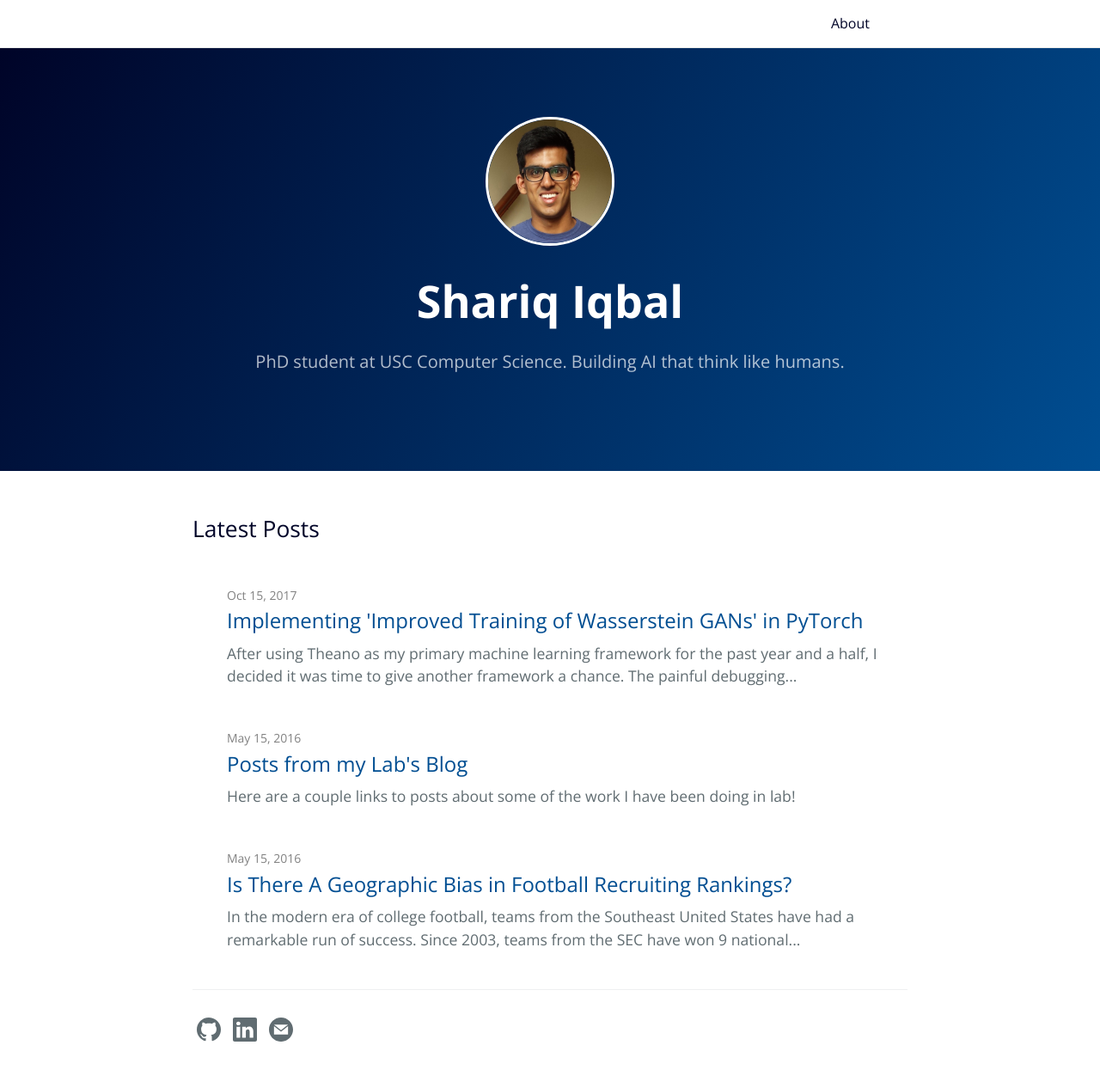
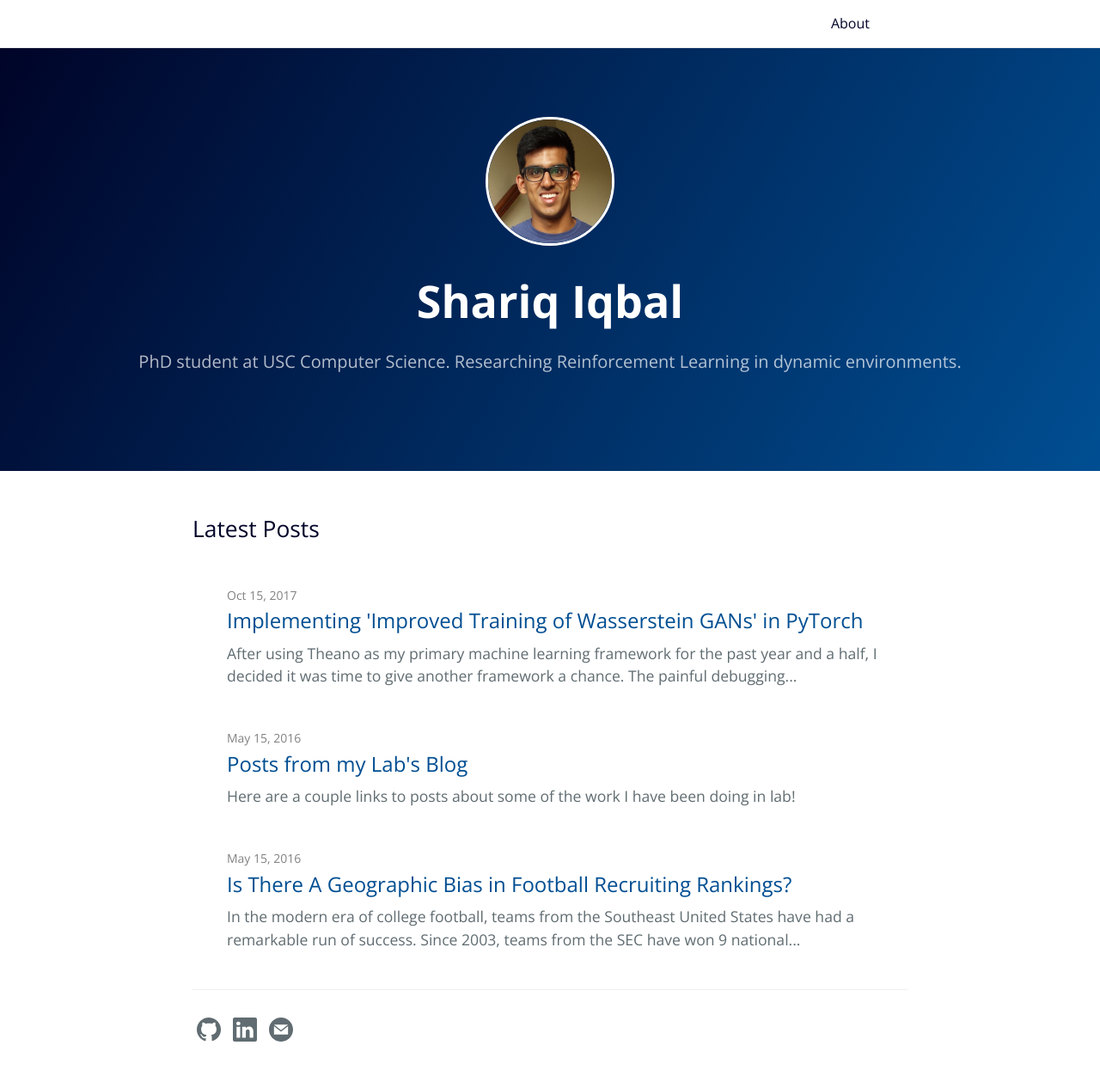
Before and after one commit to shariqiqbal2810/shariqiqbal2810.github.io, a Jekyll site: the page built from index.md, in a window 1280 px wide. Shown: the whole page at 86% size. Built offline with Jekyll 4.4.1, drawn with Linux system fonts in a browser that asks for light colours.

Commit message:
Updated tagline

```diff
--- a/_config.yml
+++ b/_config.yml
@@ -1,5 +1,5 @@
 title: Shariq Iqbal
-description: PhD student at USC Computer Science. Building AI that think like humans.
+description: PhD student at USC Computer Science. Researching Reinforcement Learning in dynamic environments.
 
 baseurl:  # change this to the subpath of your site, e.g. /blog. Leave it empty if you don't need it.
 url: "https://shariqiqbal2810.github.io" # change this to the base hostname & protocol for your site
```
